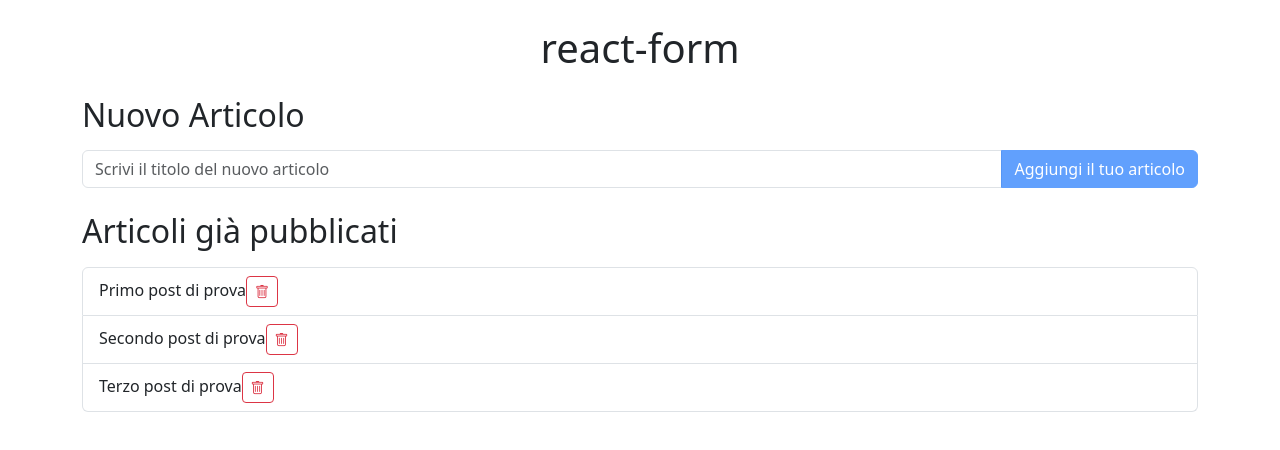
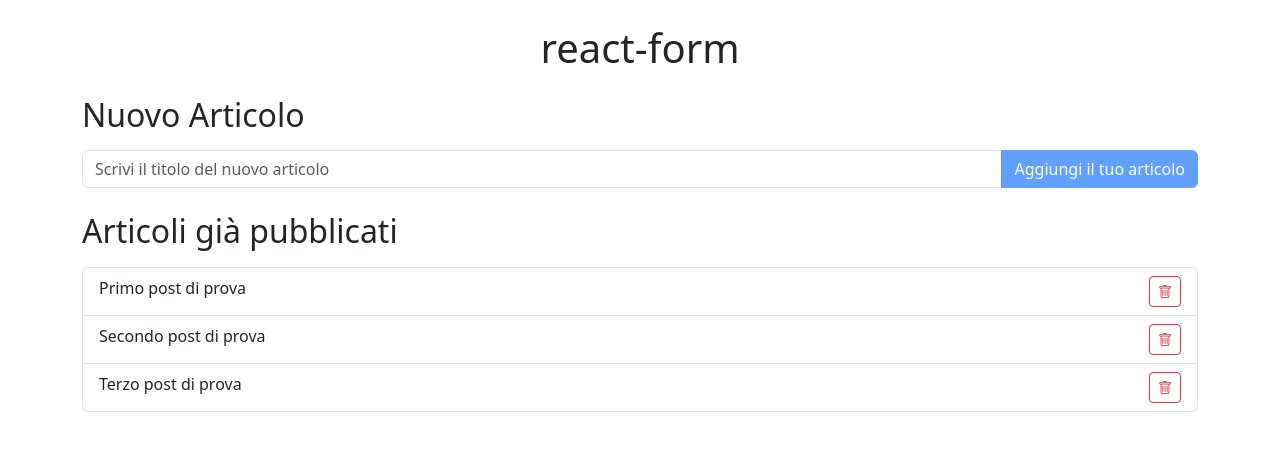
Before and after one commit to Gianluca-Loddo/react-form, a React (Vite) app: page / in a window 1280 px wide. Shown: the top 450 px of the page. Built offline with nearby package versions, Linux system fonts and the light colour scheme.

Commit message:
changed the positioning of the trash can button to the right

```diff
--- a/src/App.jsx
+++ b/src/App.jsx
@@ -62,9 +62,10 @@ function App() {
               {/* BONUS: bottone icona cestino per eliminare (Bootstrap Icons) */}
               <button
               type='button'
-              className="btn btn-sm btn-outline-danger"
-              aria-label={`Elimina ${title}`}
+              className="btn btn-sm btn-outline-danger" // bottone piccolo, outline rosso
+              aria-label={`Elimina ${title}`} // accessibilità per screen reader
               onClick={() => deleteTitle(i)}
+              style={{ float: 'right' }} // posiziona il bottone a destra
               >
                 <i className="bi bi-trash"></i> {/* icona cestino */}
               </button>
```
